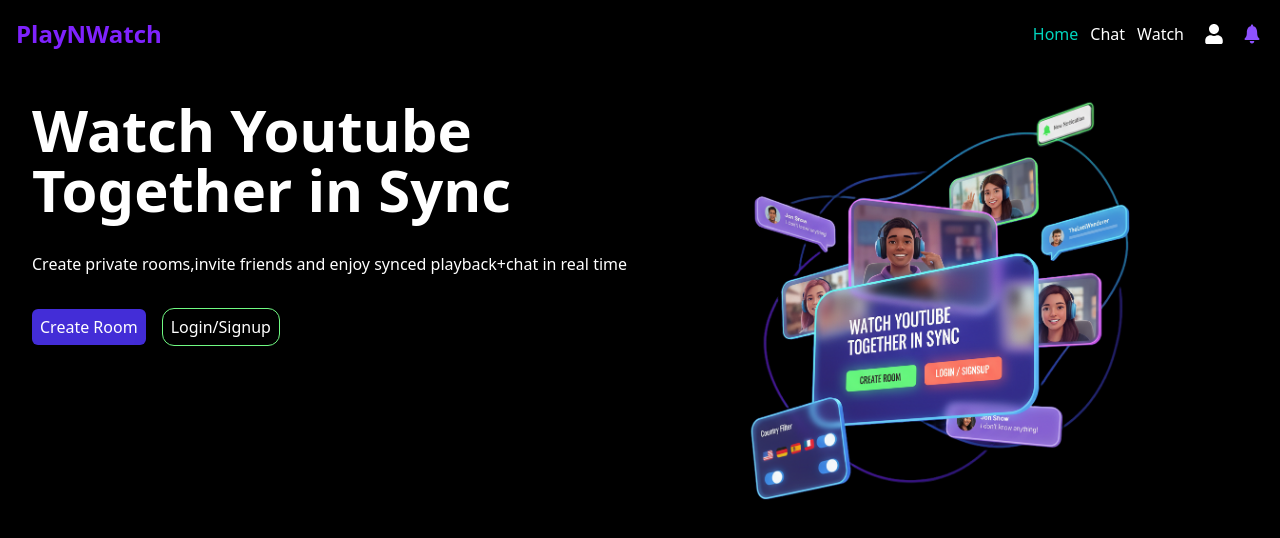
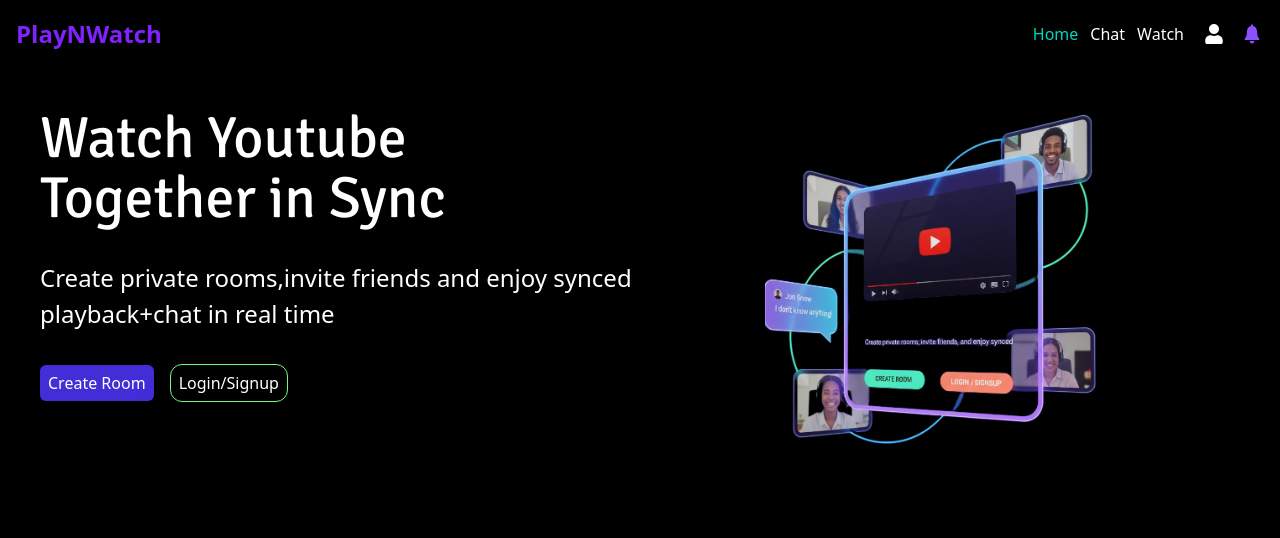
Before and after one commit to aryanraj07/YtSyncerFrontend, a React (Vite) app: page / in a window 1280 px wide. Shown: the top 538 px of the page. Built offline with nearby package versions, Linux system fonts and the light colour scheme.

Commit message:
made changes

```diff
--- a/src/index.css
+++ b/src/index.css
@@ -1,9 +1,11 @@
+@import url("https://fonts.googleapis.com/css2?family=Signika:wght@300..700&display=swap");
 @import "tailwindcss";
 @tailwind utilities;
 
 :root {
   --neon: #70fa83;
   --blue: #2a6380;
+  --primary-font: "Signika", sans-serif;
 }
 
 @layer utilities {
@@ -16,9 +18,10 @@
   .main-heading {
     font-size: 32px;
     line-height: 60px;
-    font-weight: 700;
+    font-weight: 6000;
     color: #fff;
     -webkit-text-stroke: 10px solid var(--neon);
+    font-family: var(--primary-font);
   }
   .primary-btn {
     /* background-color: var(--neon); */
@@ -33,8 +36,15 @@
 
     padding: 6px 8px;
   }
+  .hero-subtitle {
+    font-size: 20px;
+    font-weight: 500;
+  }
 }
 @media screen and (min-width: 768px) {
+  .hero-subtitle {
+    font-size: 24px;
+  }
   .main-heading {
     font-size: 58px;
   }
--- a/src/pages/Homepage.jsx
+++ b/src/pages/Homepage.jsx
@@ -5,7 +5,7 @@
 const Homepage = () => {
   return (
     <div className="hero-section flex items-center justify-center">
-      <div className="hero-content flex gap-4 md:gap-8  justify-center flex-col ">
+      <div className="hero-content flex gap-4 md:gap-8  justify-center flex-col flex-1 p-2">
         <h1 className="main-heading">
           {" "}
           Watch Youtube <br /> Together in Sync
@@ -14,12 +14,12 @@
           Create private rooms,invite friends and enjoy synced playback+chat in
           real time
         </p>
-        <div className="btn-container flex items-center  justify-center md:justify-start gap-4 w-100">
+        <div className="btn-container flex items-center  justify-center lg:justify-start gap-4 w-100">
           <button className="primary-btn">Create Room</button>
           <button className="outline-btn">Login/Signup</button>
         </div>
       </div>
-      <div className="hero-img ">
+      <div className="hero-img flex-1">
         <img src="/hero-image.png" alt="Hero Banner" loading="lazy" />
       </div>
     </div>
```
Also changed, not shown: public/hero-image.png.
